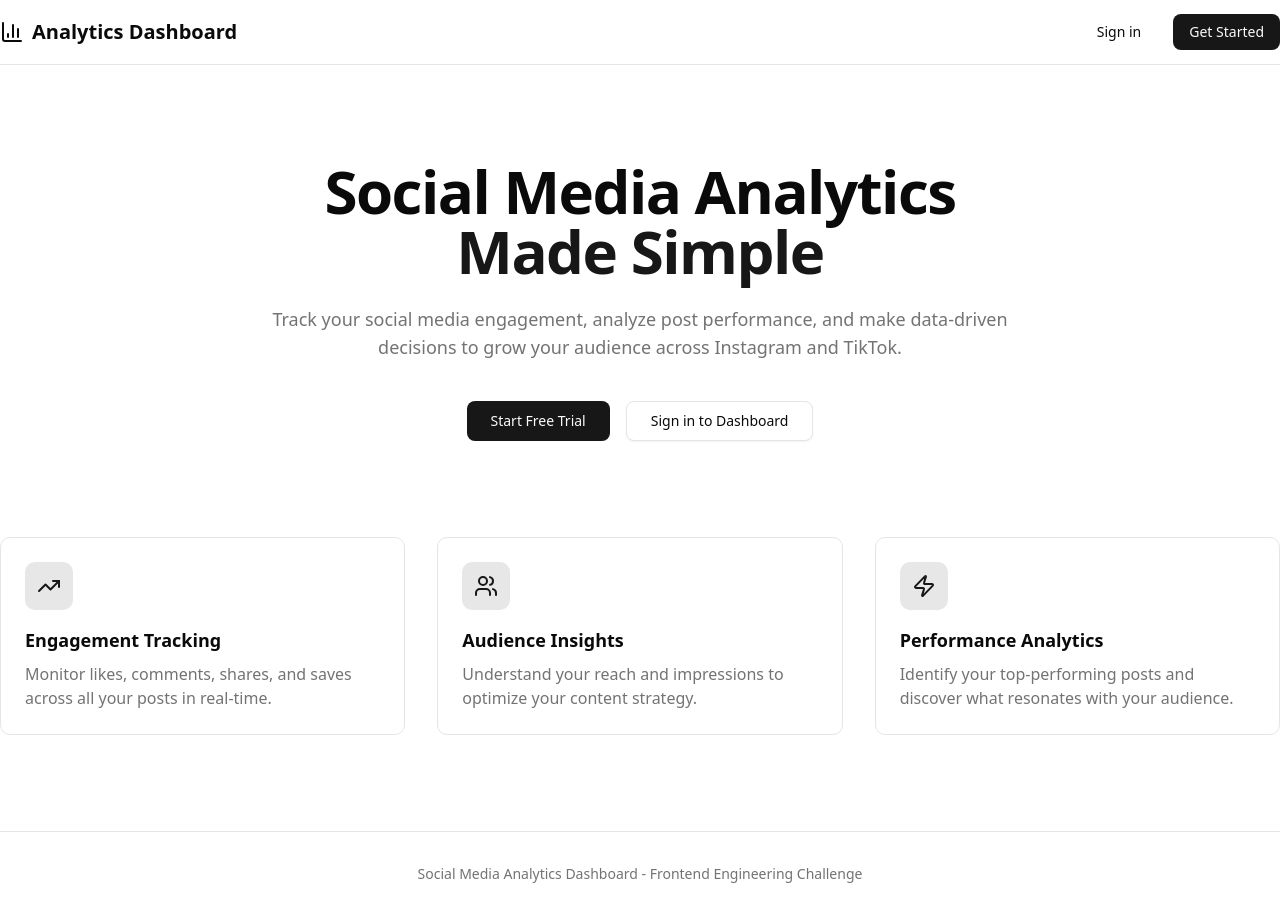
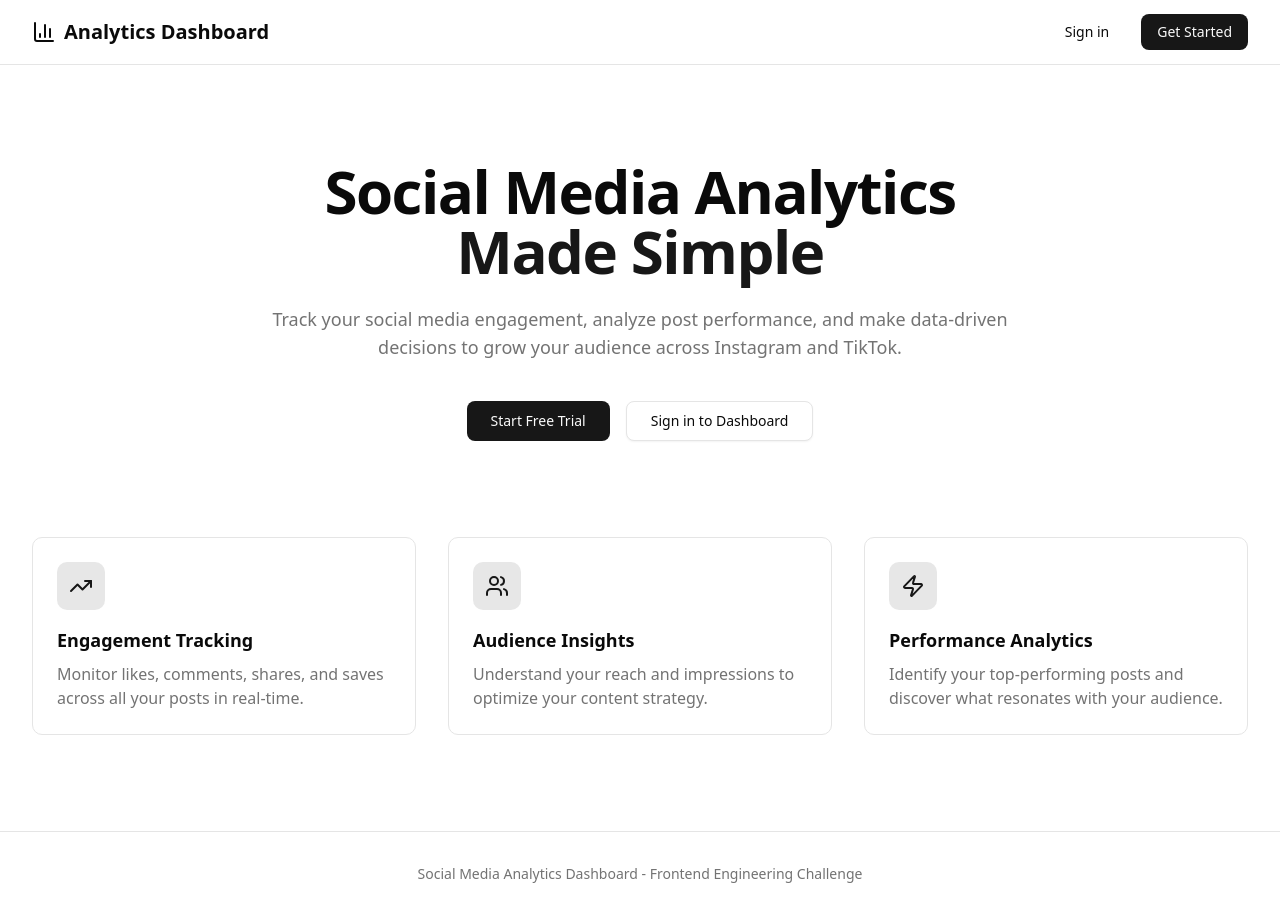
Before and after one commit to fr3em1nd/OTA-exam-social-media, a Next.js app: page / in a window 1280 px wide. Built offline with nearby package versions, Linux system fonts and the light colour scheme; no server answers.

Commit message:
fix designs

```diff
--- a/src/app/dashboard/dashboard-content.tsx
+++ b/src/app/dashboard/dashboard-content.tsx
@@ -56,6 +56,7 @@ export function DashboardContent({ user }: DashboardContentProps) {
             <h1 className="text-xl font-semibold">Analytics Dashboard</h1>
           </div>
 
+          {isMounted ? (
             <DropdownMenu>
               <DropdownMenuTrigger asChild>
                 <Button variant="ghost" className="relative h-10 w-10 rounded-full">
@@ -85,6 +86,9 @@ export function DashboardContent({ user }: DashboardContentProps) {
                 </DropdownMenuItem>
               </DropdownMenuContent>
             </DropdownMenu>
+          ) : (
+            <div className="h-10 w-10 rounded-full bg-muted animate-pulse" />
+          )}
         </div>
       </header>
 
--- a/src/app/globals.css
+++ b/src/app/globals.css
@@ -123,4 +123,7 @@
   body {
     @apply bg-background text-foreground;
   }
+  .container {
+    @apply mx-auto w-full max-w-7xl px-4 sm:px-6 lg:px-8;
+  }
 }
```
Lines whose indentation alone changed are shown as unchanged.
